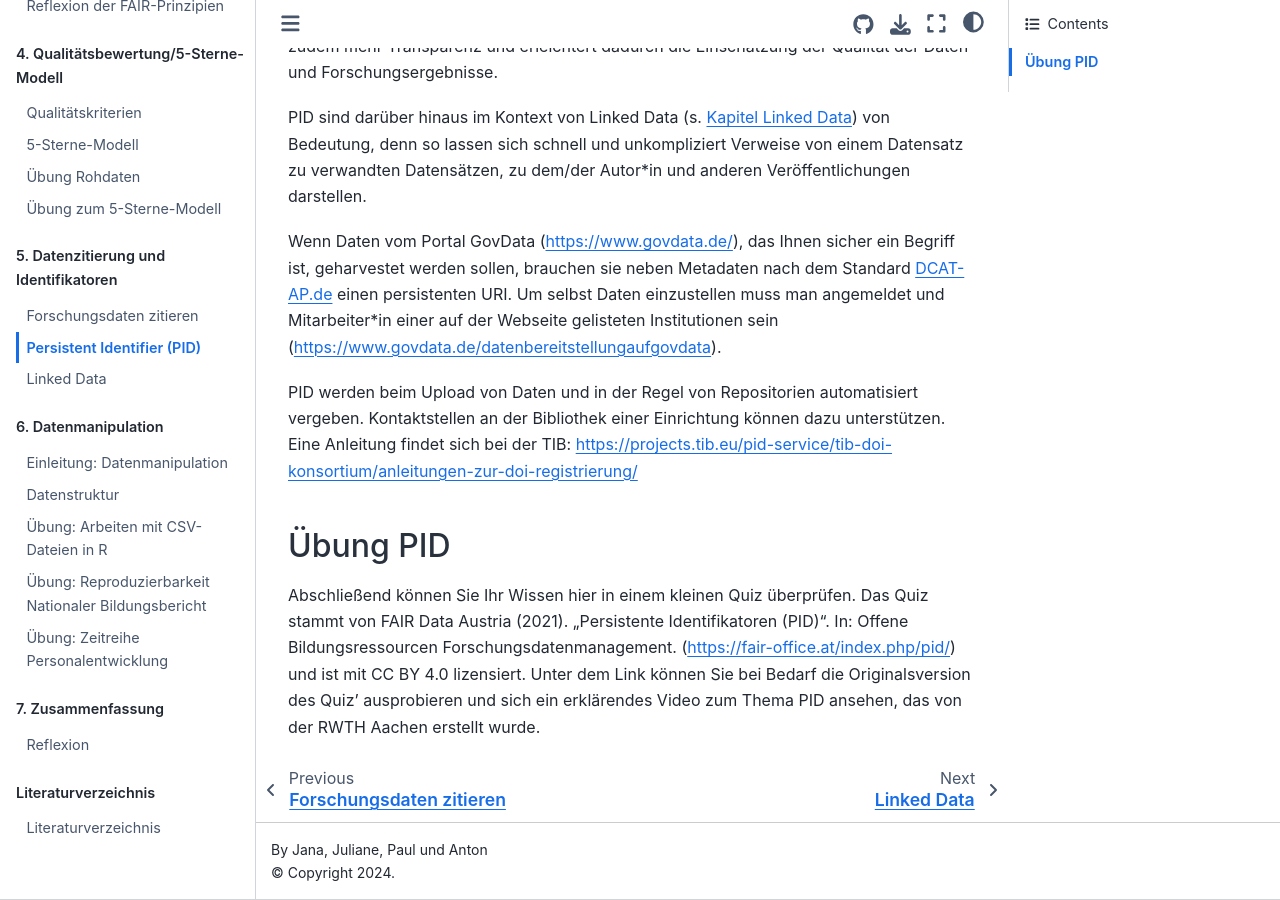
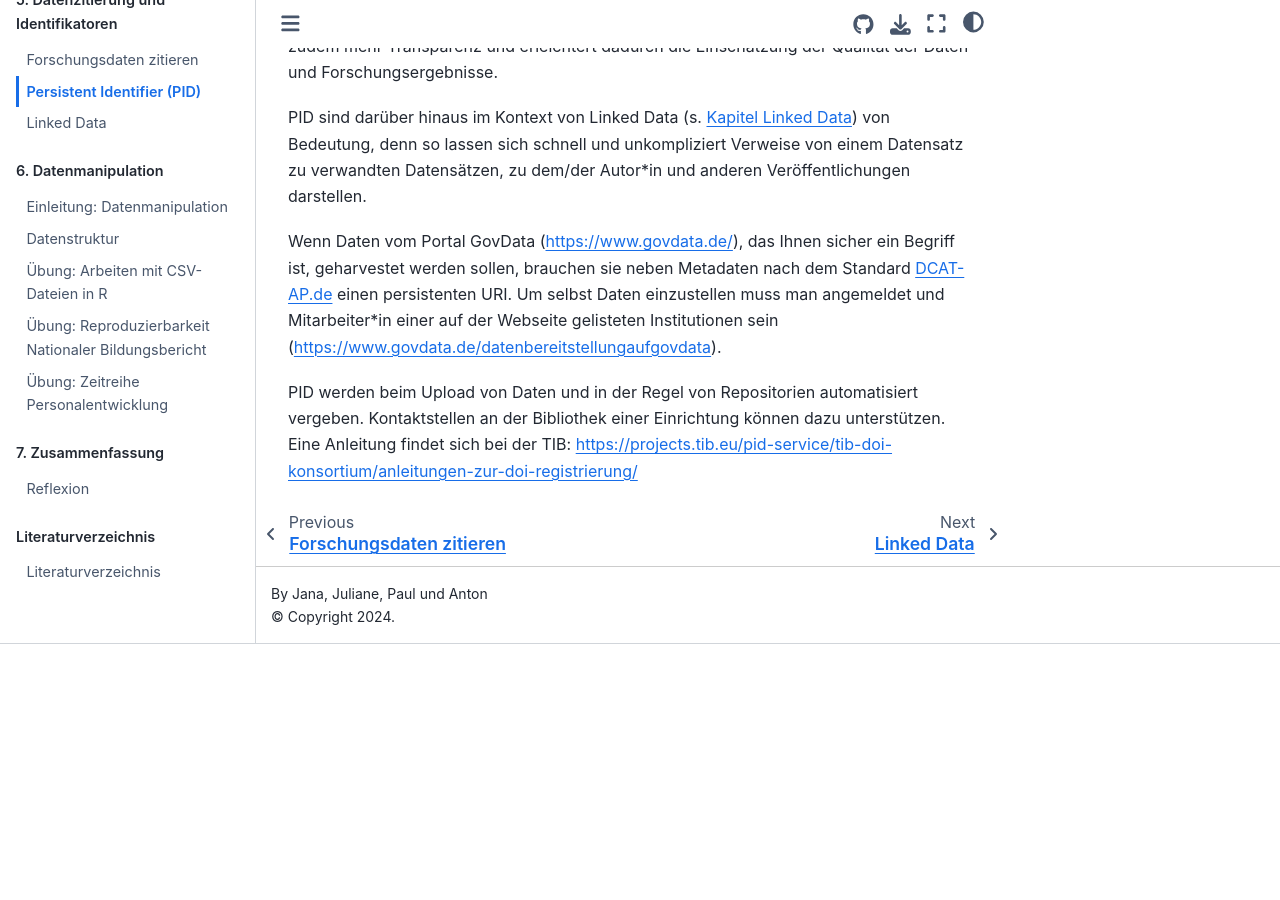
Before and after one commit to quadriga-dk/Tabelle-Fallstudie-1, a Jupyter Book: the page built from Markdown/PID.md, in a window 1280 px wide and 900 px high, scrolled down 1107 px. Built offline with Jupyter Book 1.0.4 settings and Sphinx 7.4.7 and the Sphinx Book theme 1.1.4, drawn with Linux system fonts in a browser that asks for light colours; pages that are not in the unit, such as notebooks, are missing from menus; after the commit the page ends 1751 px from its top, so only the background shows below that; some of the changed lines change nothing that is shown.

Commit message:
Update PID.md

`````diff
--- a/Markdown/PID.md
+++ b/Markdown/PID.md
@@ -31,95 +31,3 @@ PID sind darüber hinaus im Kontext von Linked Data (s. [Kapitel Linked Data](li
 Wenn Daten vom Portal GovData (https://www.govdata.de/), das Ihnen sicher ein Begriff ist, geharvestet werden sollen, brauchen sie neben Metadaten nach dem Standard DCAT-AP.de einen persistenten URI. Um selbst Daten einzustellen muss man angemeldet und Mitarbeiter*in einer auf der Webseite gelisteten Institutionen sein (https://www.govdata.de/datenbereitstellungaufgovdata).
 
 PID werden beim Upload von Daten und in der Regel von Repositorien automatisiert vergeben. Kontaktstellen an der Bibliothek einer Einrichtung können dazu unterstützen. Eine Anleitung findet sich bei der TIB: https://projects.tib.eu/pid-service/tib-doi-konsortium/anleitungen-zur-doi-registrierung/
-
-
-
-## Übung PID
-
-
-Abschließend können Sie Ihr Wissen hier in einem kleinen Quiz überprüfen.
-Das Quiz stammt von FAIR Data Austria (2021). „Persistente Identifikatoren (PID)“. In: Offene Bildungsressourcen Forschungsdatenmanagement. (https://fair-office.at/index.php/pid/) und ist mit CC BY 4.0 lizensiert. Unter dem Link können Sie bei Bedarf die Originalsversion des Quiz' ausprobieren und sich ein erklärendes Video zum Thema PID ansehen, das von der RWTH Aachen erstellt wurde.
-
-
-````{code-cell} ipython3
-:tags: [remove_input]
-questions = \
-[
-  { 'question': "1. Wie kann ich einen Datensatz finden, der mit einem DOI eindeutig gekennzeichnet ist?",
-    'type': 'multiple_choice',
-    'answers': [
-    { 'answer': 'Um einen bestimmten Datensatz zu finden, brauche ich neben dem DOI in jedem Fall auch den Titel des Datensatzes.',
-      'correct': False,
-      'feedback': '...'},
-    { 'answer': 'Ich muss wissen, in welchem Repositorium der Datensatz abgelegt ist. Auf der Webseite des Repositorium gebe ich dann einfach den DOI in die Suchmaske ein.',
-      'correct': False,
-      'feedback': '...'},
-    { 'answer': 'Ich gebe den DOI in eine gängige Suchmaschine ein und warte, was passiert.',
-      'correct': True,
-      'feedback': '...'},
-    ]
-  },
-
-
-{ 'question': "2. Kann die "broken links"-Problematik durch die Verwendung von PIDs vermieden werden?",
-    'type': 'multiple_choice',
-    'answers': [
-    { 'answer': 'Ja, weil der PID die Referenz vom Speicherort entkoppelt.',
-      'correct': True,
-      'feedback': '...'},
-    { 'answer': 'Ja, aber nur solange die Metadaten zum PID nicht geändert werden.',
-      'correct': False,
-      'feedback': '...'},
-    { 'answer': 'Vielleicht, aber das ist den enormen Aufwand zur Beschaffung eines PID nicht wert.',
-      'correct': False,
-      'feedback': '...'},
-    ]
-  },
-
-
-{ 'question': "3. Welche Aussage trifft zu?",
-    'type': 'multiple_choice',
-    'answers': [
-    { 'answer': 'Die Vergabe von persistenten Identifikatoren erfolgt auf Länderebene. Ein PID muss daher immer einen zweistellige Ländercode nach ISO-Norm 3166 enthalten.',
-      'correct': False,
-      'feedback': '...'},
-    { 'answer': 'Bei vielen Datenrepositorien erfolgt die Vergabe eines persistenten Identifikators automatisch beim Upload der Daten.',
-      'correct': True,
-      'feedback': '...'},
-    { 'answer': 'Ein PID wird nur für Datensätze vergeben, die für jedermann uneingeschränkt (Open Access) verfügbar sind.',
-      'correct': False,
-      'feedback': '...'},
-    ]
-  },
-
-
-{ 'question': "4. Eine ORCID iD dient …",
-    'type': 'multiple_choice',
-    'answers': [
-    { 'answer': 'der Kennzeichnung, dass eine Publikation Open Access verfügbar ist.',
-      'correct': False,
-      'feedback': '...'},
-    { 'answer': 'der exakten Zuordnung von Publikationen und Forschungsaktivitäten zu einer bestimmten Forscherin oder einem bestimmten Forscher.',
-      'correct': True,
-      'feedback': '...'},
-    { 'answer': 'der exakten Zuordnung einer Publikation zu einer Forschungseinrichtung.',
-      'correct': False,
-      'feedback': '...'},
-    ]
-  },
-
-
-{ 'question': "5. Wozu werden PIDs vergeben?",
-    'type': 'multiple_choice',
-    'answers': [
-    { 'answer': 'Damit (digitale) Ressourcen wie z.B. Forschungsdaten dauerhaft auffindbar, abrufbar und zitierbar sind.',
-      'correct': True,
-      'feedback': '...'},
-    { 'answer': 'Damit mehr Verwaltungsaufwand entsteht.',
-      'correct': False,
-      'feedback': '...'},
-    { 'answer': 'Damit nur berechtigte Nutzer*innen auf die Daten zugreifen können.',
-      'correct': False,
-      'feedback': '...'},
-    ]
-  },
`````
